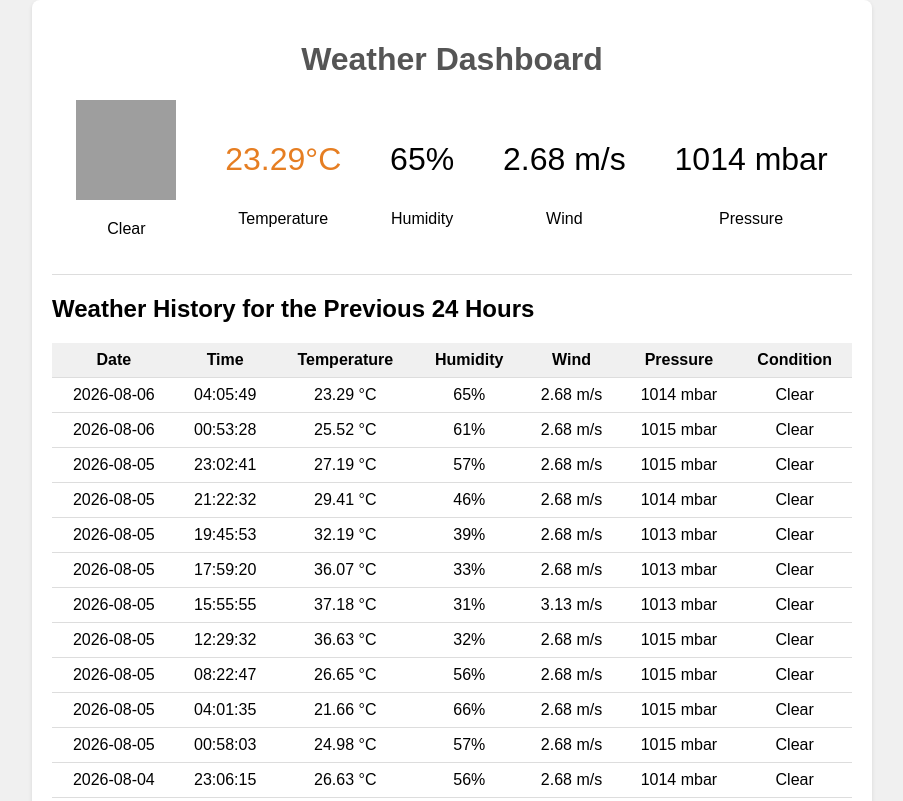
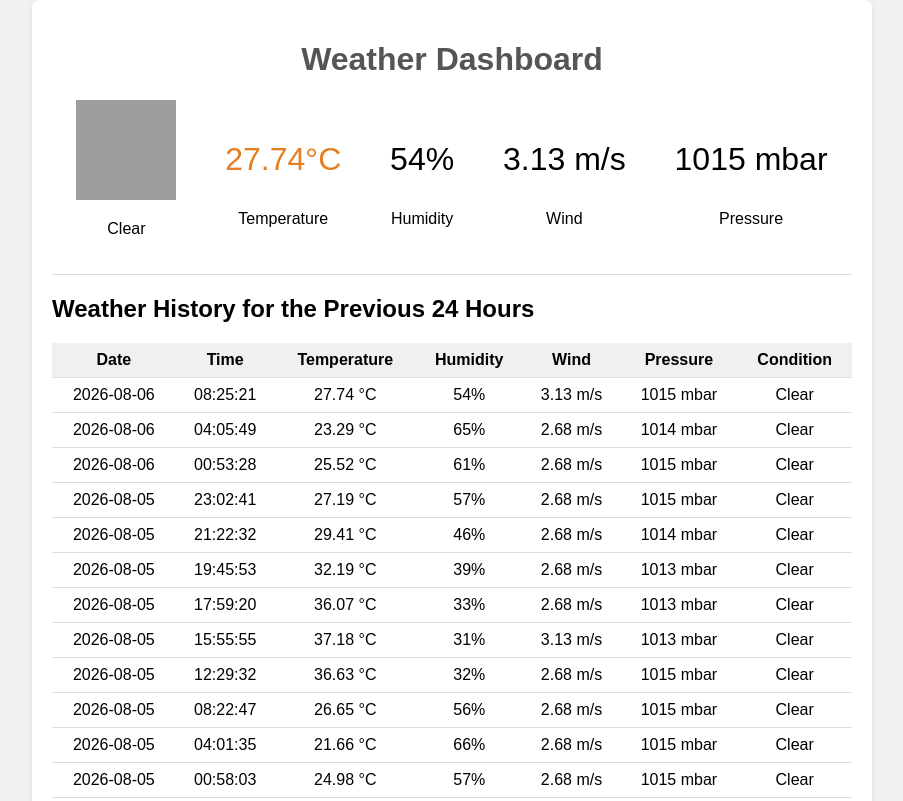
Before and after one commit to aka014/Weather-Data-Explorer, a plain HTML site: page docs/index.html in a window 1280 px wide. Shown: the top 801 px of the page, without its empty margins (188-1091 px from the left). Drawn offline with Linux system fonts and the light colour scheme; grey boxes are pictures that could not be loaded.

Commit message:
Update docs/index.html (automated)

```diff
--- a/docs/index.html
+++ b/docs/index.html
@@ -96,19 +96,19 @@
                             <p>Clear</p>
                         </div>
                         <div>
-                            <p id="temperature">23.29&degC</p>
+                            <p id="temperature">27.74&degC</p>
                             <p>Temperature</p>
                         </div>
                         <div>
-                            <p id="humidity">65%</p>
+                            <p id="humidity">54%</p>
                             <p>Humidity</p>
                         </div>
                         <div>
-                            <p id="wind">2.68 m/s</p>
+                            <p id="wind">3.13 m/s</p>
                             <p>Wind</p>
                         </div>
                         <div>
-                            <p id="pressure">1014 mbar</p>
+                            <p id="pressure">1015 mbar</p>
                             <p>Pressure</p>
                         </div>
                     </div>
@@ -124,6 +124,18 @@
                                 <th>Pressure</th>
                                 <th>Condition</th>
                             </tr>
+
+                            <tr>
+                                <td>2026-08-06</td>
+                                <td>08:25:21</td>
+                                <td>27.74
+                                &degC</td>
+                                <td>54%</td>
+                                <td>3.13
+                                m/s</td>
+                                <td>1015 mbar</td>
+                                <td>Clear</td>
+                                </tr>
 
                             <tr>
                                 <td>2026-08-06</td>
@@ -257,18 +269,6 @@
                                 <td>Clear</td>
                                 </tr>
 
-                            <tr>
-                                <td>2026-08-04</td>
-                                <td>23:06:15</td>
-                                <td>26.63
-                                &degC</td>
-                                <td>56%</td>
-                                <td>2.68
-                                m/s</td>
-                                <td>1014 mbar</td>
-                                <td>Clear</td>
-                                </tr>
-
                         </table>
                     </div>
                     <div id="historical-data">
```
